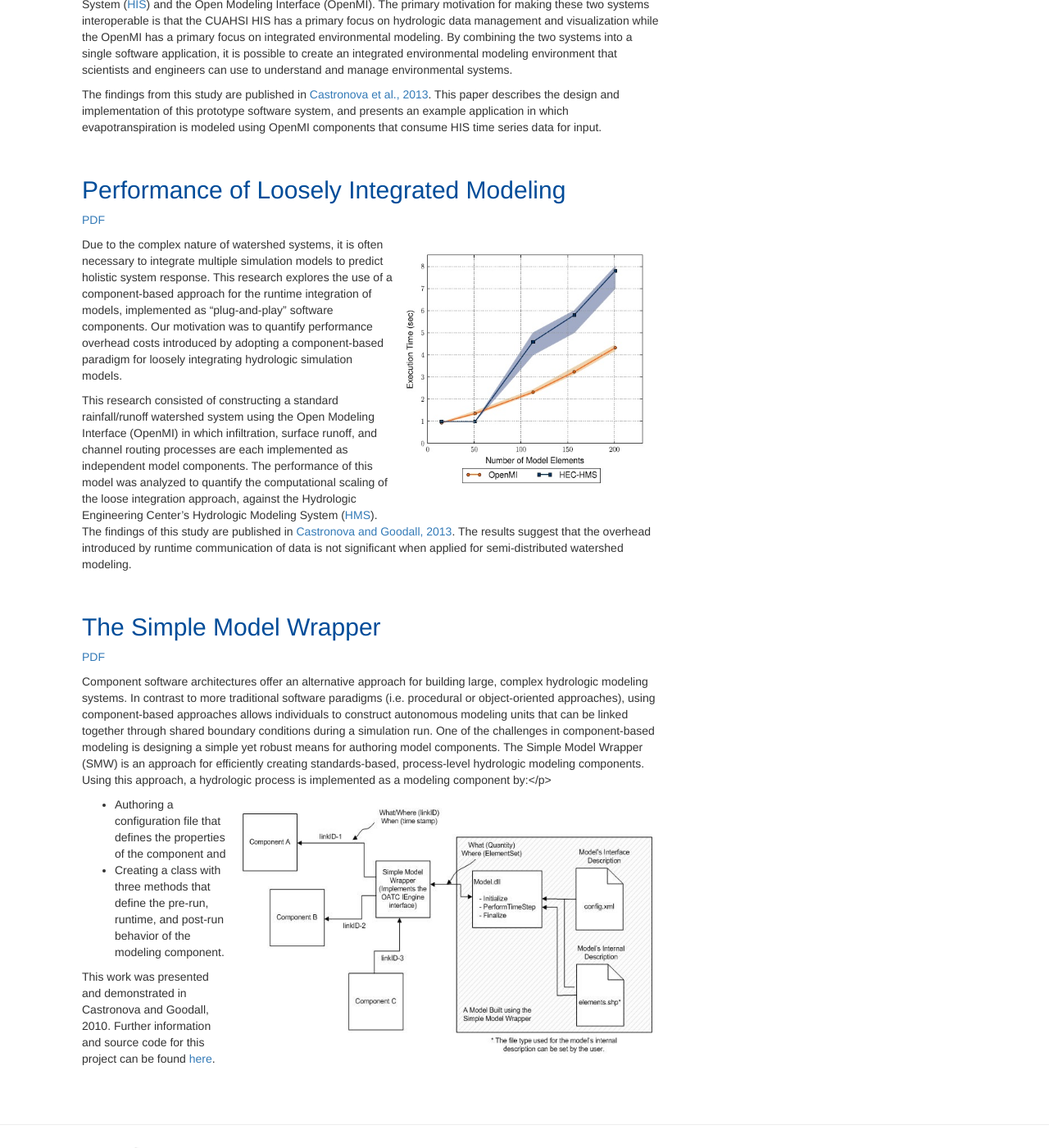
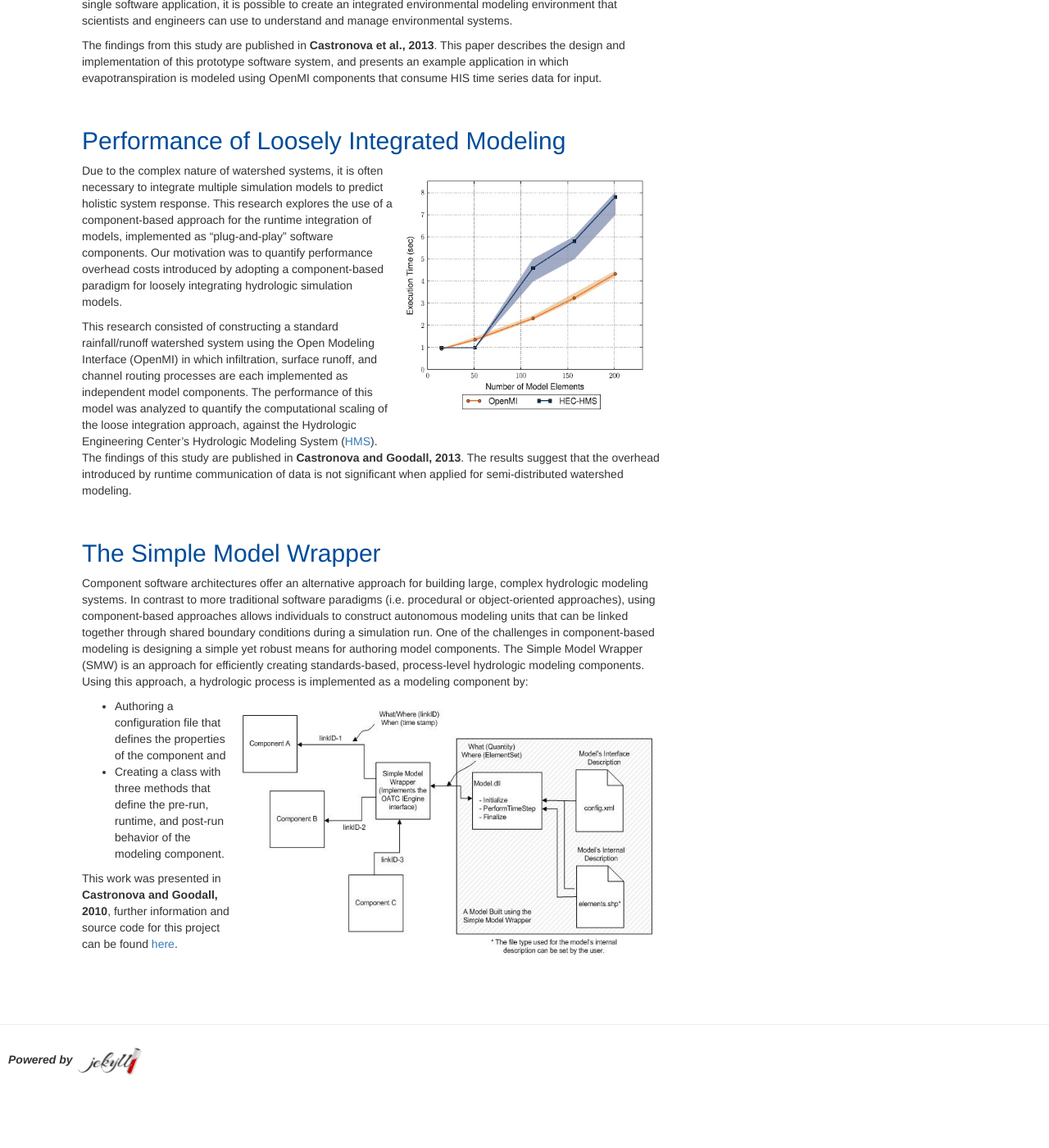
Before and after one commit to Castronova/jekyll-site, a Jekyll site: the page built from research/index.md, in a window 1280 px wide and 1400 px high, scrolled down 2802 px. Shown: the whole window at 82% size. Built offline with Jekyll 4.4.1, drawn with Linux system fonts in a browser that asks for light colours; nearby versions of some CDN libraries; after the commit the page ends 4129 px from its top, so only the background shows below that; some of the changed text lies outside the part shown.

Commit message:
fixed broken links on research page

```diff
--- a/research/index.md
+++ b/research/index.md
@@ -47,7 +47,6 @@
 <br>
 
 ## Service Oriented Modeling
-<a href="/download/castronova_wps_2013.pdf">PDF</a>
 <div style="float: right; margin: 1em">
 ![soa]({{site.baseurl}}/img/soa.jpg){:height="275px" width="400px"}
 <!-- <img src="{{ site.url }}img/soa.jpg" width=400px height=275px alt="Streamflow results using service oriented models "> -->
@@ -58,14 +57,13 @@
 This work advanced the idea of service-oriented modeling by presenting a design for a modeling service that builds from the <a target="_blank" href="http://www.opengeospatial.org/standards/wps">Open Geospatial Consortium (OGC) Web Processing Service (WPS)</a> protocol. This work demonstrated how the WPS protocol could be used to create modeling services, and then demonstrated how these modeling services can be brought into workflow environments using generic client-side code. This work was implemented within the <a href="#hydromodeler">HydroModeler</a> environment, a model coupling tool built on the Open Modeling Interface standard (version 1.4).
 
 
-This work showed how a hydrology model can be hosted as a WPS web service and used within a client-side workflow. The primary advantage of this approach is that the server-side software follows an established standard that can be leveraged and reused within multiple workflow environments and decision support systems.  The findings of this study are published in <a href="/download/castronova_wps_2013.pdf">Castronova, et al. 2013.</a>
+This work showed how a hydrology model can be hosted as a WPS web service and used within a client-side workflow. The primary advantage of this approach is that the server-side software follows an established standard that can be leveraged and reused within multiple workflow environments and decision support systems.  The findings of this study are published in **Castronova, et al. 2013**.
 
 <br>
 
 
 ## HydroModeler
 <a name="hydromodeler"></a>
-<a href="/download/castronova_HIS_2012.pdf">PDF</a>
 <div style="float: right; margin: 1em">
 ![HM]({{site.baseurl}}/img/HM.jpg){:height="350px" width="500px"}
 <!-- <img src="{{ site.url }}img/HM.jpeg" width=500px height=350px alt="The HydroModeler pluging for HydroDesktop"> -->
@@ -75,12 +73,11 @@
 
 The goal of this work provide interoperability between the Consortium of Universities for the Advancement of Hydrologic Science, Inc. (CUAHSI) Hydrologic Information System (<a target="_blank" href="http://his.cuahsi.org">HIS</a>) and the Open Modeling Interface (OpenMI). The primary motivation for making these two systems interoperable is that the CUAHSI HIS has a primary focus on hydrologic data management and visualization while the OpenMI has a primary focus on integrated environmental modeling. By combining the two systems into a single software application, it is possible to create an integrated environmental modeling environment that scientists and engineers can use to understand and manage environmental systems.
 
-The findings from this study are published in <a href="/download/castronova_HIS_2012.pdf">Castronova et al., 2013</a>.  This paper describes the design and implementation of this prototype software system, and presents an example application in which evapotranspiration is modeled using OpenMI components that consume HIS time series data for input.
+The findings from this study are published in **Castronova et al., 2013**.  This paper describes the design and implementation of this prototype software system, and presents an example application in which evapotranspiration is modeled using OpenMI components that consume HIS time series data for input.
 
 <br>
 
 ## Performance of Loosely Integrated Modeling
-<a href="/download/castronova_OpenMI_2013.pdf">PDF</a>
 
 <div style="float: right; margin: 1em">
 ![hms]({{site.baseurl}}/img/smw_hms.jpg){:height="300px" width="300px"}
@@ -89,14 +86,13 @@
 
 Due to the complex nature of watershed systems, it is often necessary to integrate multiple simulation models to predict holistic system response. This research explores the use of a component-based approach for the runtime integration of models, implemented as "plug-and-play" software components. Our motivation was to quantify performance overhead costs introduced by adopting a component-based paradigm for loosely integrating hydrologic simulation models.
 
-This research consisted of constructing a standard rainfall/runoff watershed system using the Open Modeling Interface (OpenMI) in which infiltration, surface runoff, and channel routing processes are each implemented as independent model components. The performance of this model was analyzed to quantify the computational scaling of the loose integration approach, against the Hydrologic Engineering Center's Hydrologic Modeling System (<a target="_blank" href="http://www.hec.usace.army.mil/software/hec-hms/">HMS</a>). The findings of this study are published in <a href="/download/castronova_OpenMI_2013">Castronova and Goodall, 2013</a>. The results suggest that the overhead introduced by runtime communication of data is not significant when applied for semi-distributed watershed modeling.
+This research consisted of constructing a standard rainfall/runoff watershed system using the Open Modeling Interface (OpenMI) in which infiltration, surface runoff, and channel routing processes are each implemented as independent model components. The performance of this model was analyzed to quantify the computational scaling of the loose integration approach, against the Hydrologic Engineering Center's Hydrologic Modeling System (<a target="_blank" href="http://www.hec.usace.army.mil/software/hec-hms/">HMS</a>). The findings of this study are published in **Castronova and Goodall, 2013**. The results suggest that the overhead introduced by runtime communication of data is not significant when applied for semi-distributed watershed modeling.
 
 <br>
 
 ## The Simple Model Wrapper
-<a href="/download/castronova_SMW_2010.pdf">PDF</a>
 
-Component software architectures offer an alternative approach for building large, complex hydrologic modeling systems. In contrast to more traditional software paradigms (i.e. procedural or object-oriented approaches), using component-based approaches allows individuals to construct autonomous modeling units that can be linked together through shared boundary conditions during a simulation run. One of the challenges in component-based modeling is designing a simple yet robust means for authoring model components. The Simple Model Wrapper (SMW) is an approach for efficiently creating standards-based, process-level hydrologic modeling components. Using this approach, a hydrologic process is implemented as a modeling component by:</p>
+Component software architectures offer an alternative approach for building large, complex hydrologic modeling systems. In contrast to more traditional software paradigms (i.e. procedural or object-oriented approaches), using component-based approaches allows individuals to construct autonomous modeling units that can be linked together through shared boundary conditions during a simulation run. One of the challenges in component-based modeling is designing a simple yet robust means for authoring model components. The Simple Model Wrapper (SMW) is an approach for efficiently creating standards-based, process-level hydrologic modeling components. Using this approach, a hydrologic process is implemented as a modeling component by:
 
 <div style="float: right; margin: 1em">
 ![swm]({{site.baseurl}}/img/simple_model_wrapper.jpg){:height="300px" width="500px"}
@@ -108,4 +104,4 @@
 * Creating a class with three methods that define the pre-run, runtime, and post-run behavior of the modeling component.
 
 
-This work was presented and demonstrated in Castronova and Goodall, 2010. Further information and source code for this project can be found <a href="https://code.google.com/p/smw/">here</a>.
+This work was presented in **Castronova and Goodall, 2010**, further information and source code for this project can be found <a href="https://code.google.com/p/smw/">here</a>.
```
Also changed, not shown: 1 other file.
